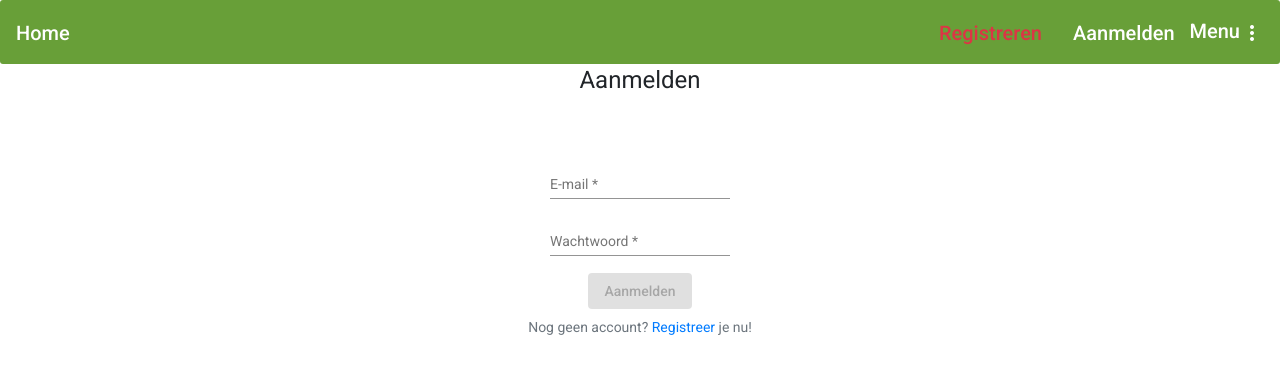
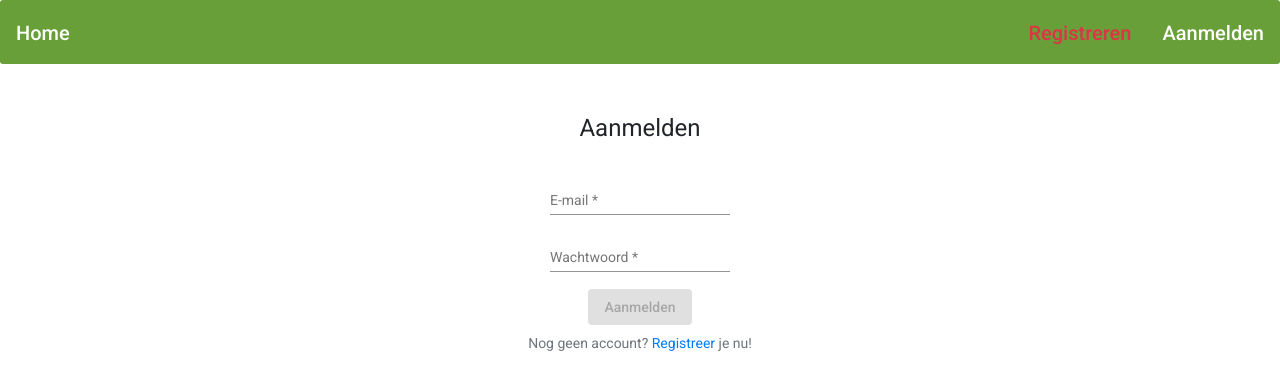
Before and after one commit to kevinhugens/Project-NewYork-FrontEnd, an Angular app: page /aanmelden in a window 1280 px wide. Shown: the top 390 px of the page. Built offline with nearby package versions, Linux system fonts and the light colour scheme.

Commit message:
Navbar changes with auth guard

```diff
--- a/src/app/app-routing.module.ts
+++ b/src/app/app-routing.module.ts
@@ -8,7 +8,7 @@ import { SignupComponent } from './security/signup/signup.component';
 import { WildcardRouteComponent } from './wildcard-route/wildcard-route.component';
 
 // Guards
-import { AuthGuard } from './security/guards/auth.guard';
+import { AuthGuard } from './security/guards/auth.guard'
 
 const routes: Routes = [
 
--- a/src/app/navbar/navbar.component.html
+++ b/src/app/navbar/navbar.component.html
@@ -8,13 +8,13 @@
         <ul fxLayout fxLayoutGap="15px" class="navigation-items">
 
           <!-- Sign Up -->
-          <li><a class="align-middle text-danger" routerLink="/registreren" routerLinkActive="active"
+          <li *ngIf="!loggedIn"><a class="align-middle text-danger" routerLink="/registreren" routerLinkActive="active"
               [routerLinkActiveOptions]="{ exact: true }">Registreren</a></li>
           <!-- Log In -->
-          <li class="ml-3"><a class="align-middle" routerLink="/aanmelden" routerLinkActive="active"
+          <li *ngIf="!loggedIn" class="ml-3"><a class="align-middle" routerLink="/aanmelden" routerLinkActive="active"
               [routerLinkActiveOptions]="{ exact: true }">Aanmelden</a></li>
 
-          <li>
+          <li *ngIf="loggedIn">
 
             <!-- <a class="profile-menu" [matMenuTriggerFor]="menu">
               {{username}}<mat-icon>more_vert</mat-icon>
--- a/src/app/navbar/navbar.component.ts
+++ b/src/app/navbar/navbar.component.ts
@@ -1,6 +1,7 @@
 import { Component, OnInit } from '@angular/core';
 import { MatSnackBar } from '@angular/material/snack-bar';
 import { Router } from '@angular/router';
+import { AuthenticateService } from '../security/services/authenticate.service';
 
 @Component({
   selector: 'app-navbar',
@@ -9,19 +10,24 @@ import { Router } from '@angular/router';
 })
 export class NavbarComponent implements OnInit {
 
-  constructor(private router: Router, private snackBar: MatSnackBar) { }
+  loggedIn = false;
+
+  constructor(private router: Router, private snackBar: MatSnackBar, private _authenticateService: AuthenticateService) {
+    this._authenticateService.isLoggedin.subscribe(e => {
+      this.loggedIn = this._authenticateService.isLoggedIn();
+    })
+  }
 
   ngOnInit(): void {
   }
 
   logout() {
     console.log("User wants to logout");
-    alert("Logout")
     localStorage.clear();
+    this._authenticateService.isLoggedin.next(false);
     this.snackBar.open("Tot later ...!", "", { duration: 5000 });
     // this._authenticateService.isLoggedin.next(false);
     this.router.navigate(['aanmelden']); // Redirect to login page after logout
   }
 
-
 }
--- a/src/app/security/login/login.component.html
+++ b/src/app/security/login/login.component.html
@@ -1,11 +1,11 @@
     <div class="row">
-      <div class="col-12 text-center">
+      <div class="col-12 text-center mt-5">
         <h1>Aanmelden</h1>
         <!-- <p>User: {{userLogin|json}}</p> -->
       </div>
     </div>
 
-    <form #loginForm="ngForm" (ngSubmit)="onSubmit()" class="row text-center mt-3 mt-md-5">
+    <form #loginForm="ngForm" (ngSubmit)="onSubmit()" class="row text-center mt-1 mt-md-3">
 
       <!-- Email -->
       <div class="col-10 offset-1">
```
